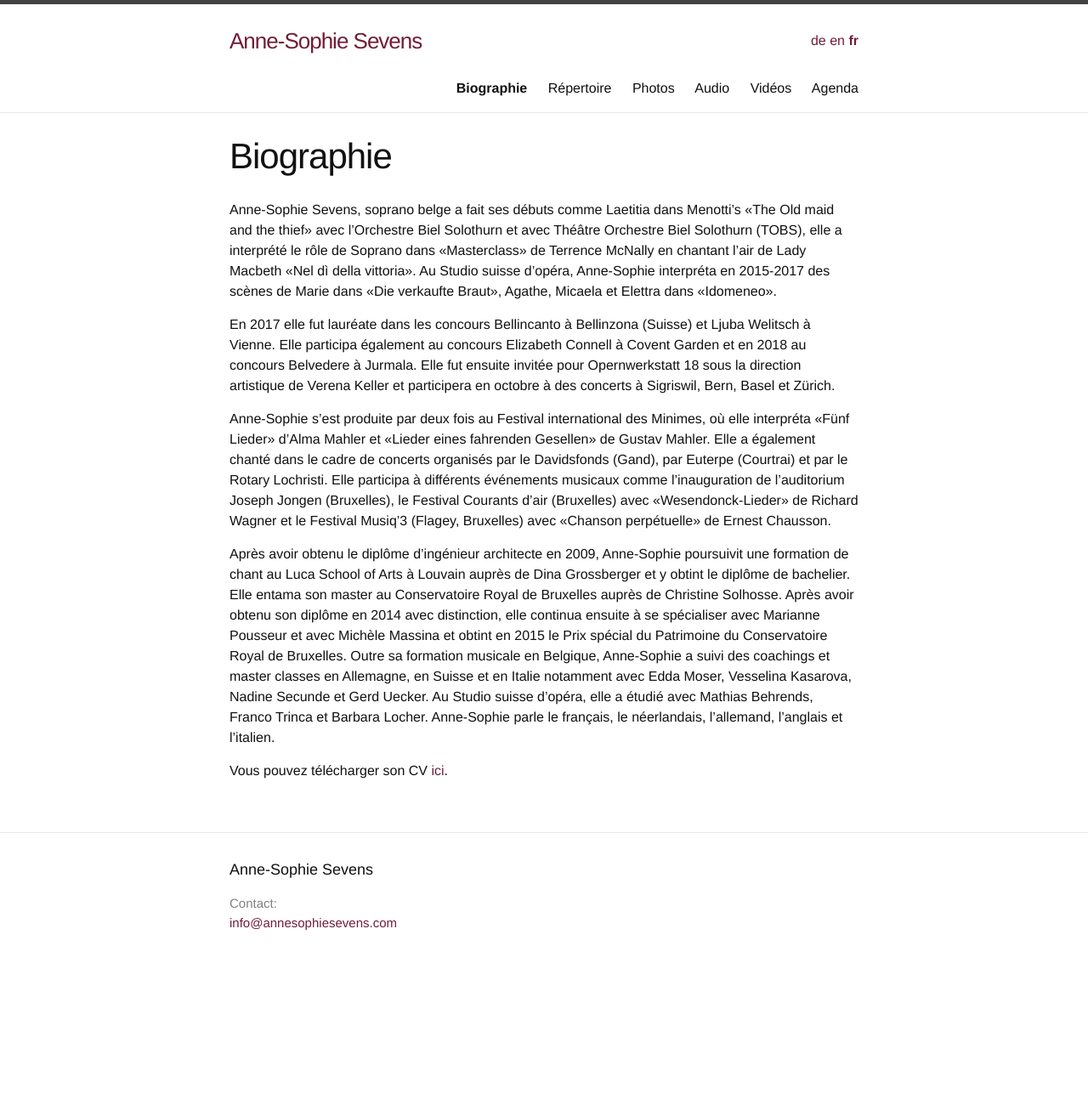
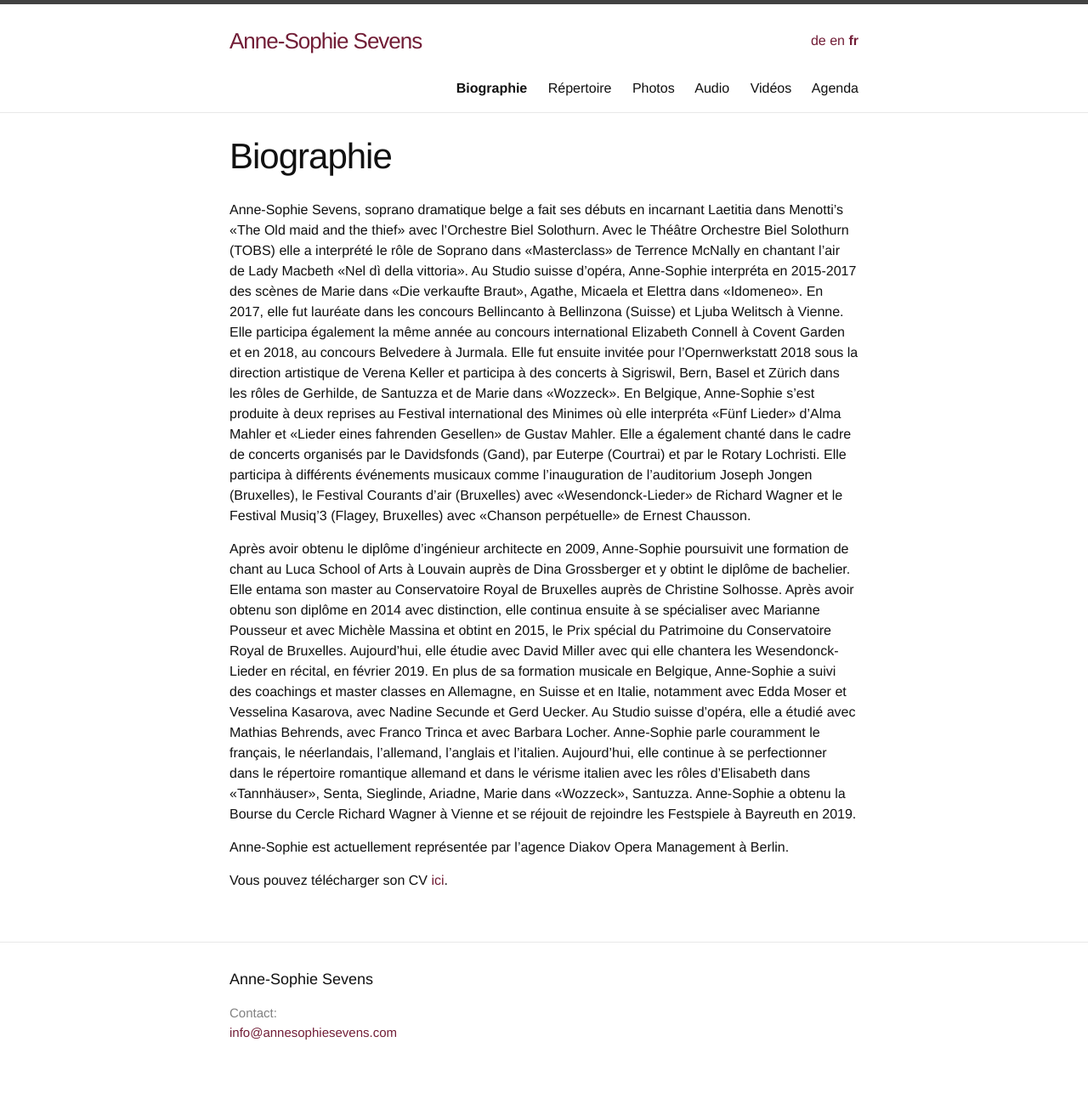
Before and after one commit to annesophie-sevens/annesophie-sevens.github.io, a Jekyll site: the page built from biography-fr.md, in a window 1280 px wide. Shown: the whole page at 85% size. Built offline with Jekyll 4.4.1, drawn with Linux system fonts in a browser that asks for light colours; before the commit the page ends 1157 px from its top, so only the background shows below that.

Commit message:
Update biography-fr.md

```diff
--- a/biography-fr.md
+++ b/biography-fr.md
@@ -6,14 +6,15 @@ lang: fr
 ref: biography
 
 ---
-Anne-Sophie Sevens, soprano belge a fait ses débuts comme Laetitia dans Menotti's «The Old maid and the thief» avec l'Orchestre Biel Solothurn et avec Théâtre Orchestre Biel Solothurn (TOBS), elle a interprété le rôle de Soprano dans «Masterclass» de Terrence McNally en chantant l'air de Lady Macbeth «Nel dì della vittoria». Au Studio suisse d'opéra, Anne-Sophie interpréta en 2015-2017 des scènes de Marie dans «Die verkaufte Braut», Agathe, Micaela et Elettra dans «Idomeneo».
+Anne-Sophie Sevens, soprano dramatique belge a fait ses débuts en incarnant Laetitia dans Menotti's «The Old maid and the thief» avec l'Orchestre Biel Solothurn.
+Avec le Théâtre Orchestre Biel Solothurn (TOBS) elle a interprété le rôle de Soprano dans «Masterclass» de Terrence McNally en chantant l'air de Lady Macbeth «Nel dì della vittoria». Au Studio suisse d'opéra, Anne-Sophie interpréta en 2015-2017 des scènes de Marie dans «Die verkaufte Braut», Agathe, Micaela et Elettra dans «Idomeneo».
+En 2017, elle fut lauréate dans les concours Bellincanto à Bellinzona (Suisse) et Ljuba Welitsch à Vienne. Elle participa également la même année au concours international Elizabeth Connell à Covent Garden et en 2018, au concours Belvedere à Jurmala. Elle fut ensuite invitée pour l'Opernwerkstatt 2018 sous la direction artistique de Verena Keller et participa à des concerts à Sigriswil, Bern, Basel et Zürich dans les rôles de Gerhilde, de Santuzza et de Marie dans «Wozzeck». En Belgique, Anne-Sophie s'est produite à deux reprises au Festival international des Minimes où elle interpréta «Fünf Lieder» d’Alma Mahler et «Lieder eines fahrenden Gesellen» de Gustav Mahler. Elle a également chanté dans le cadre de concerts organisés par le Davidsfonds (Gand), par Euterpe (Courtrai) et par le Rotary Lochristi. Elle participa à différents événements musicaux comme l’inauguration de l’auditorium Joseph Jongen (Bruxelles), le Festival Courants d’air (Bruxelles) avec «Wesendonck-Lieder» de Richard Wagner et le Festival Musiq’3 (Flagey, Bruxelles) avec «Chanson perpétuelle» de Ernest Chausson.
 
-En 2017 elle fut lauréate dans les concours Bellincanto à Bellinzona (Suisse) et Ljuba Welitsch à Vienne. Elle participa également au concours Elizabeth Connell à Covent Garden et en 2018 au concours Belvedere à Jurmala. Elle fut ensuite invitée pour Opernwerkstatt 18 sous la direction artistique de Verena Keller et participera en octobre à des concerts à Sigriswil, Bern, Basel et Zürich.
+Après avoir obtenu le diplôme d’ingénieur architecte en 2009, Anne-Sophie poursuivit une formation de chant au Luca School of Arts à Louvain auprès de Dina Grossberger et y obtint le diplôme de bachelier. Elle entama son master au Conservatoire Royal de Bruxelles auprès de Christine Solhosse. Après avoir obtenu son diplôme en 2014 avec distinction, elle continua ensuite à se spécialiser avec Marianne Pousseur et avec Michèle Massina et obtint en 2015, le Prix spécial du Patrimoine du Conservatoire Royal de Bruxelles. Aujourd’hui, elle étudie avec David Miller avec qui elle chantera les Wesendonck-Lieder en récital, en février 2019.
+En plus de sa formation musicale en Belgique, Anne-Sophie a suivi des coachings et master classes en Allemagne, en Suisse et en Italie, notamment avec Edda Moser et Vesselina Kasarova, avec Nadine Secunde et Gerd Uecker. Au Studio suisse d'opéra, elle a étudié avec Mathias Behrends, avec Franco Trinca et avec Barbara Locher.
+Anne-Sophie parle couramment le français, le néerlandais, l’allemand, l’anglais et l’italien. Aujourd’hui, elle continue à se perfectionner dans le répertoire romantique allemand et dans le vérisme italien avec les rôles d'Elisabeth dans «Tannhäuser», Senta, Sieglinde, Ariadne, Marie dans «Wozzeck», Santuzza. Anne-Sophie a obtenu la Bourse du Cercle Richard Wagner à Vienne et se réjouit de rejoindre les Festspiele à Bayreuth en 2019.
 
-Anne-Sophie s'est produite par deux fois au Festival international des Minimes, où elle interpréta «Fünf Lieder» d’Alma Mahler et «Lieder eines fahrenden Gesellen» de Gustav Mahler. Elle a également chanté dans le cadre de concerts organisés par le Davidsfonds (Gand), par Euterpe (Courtrai) et par le Rotary Lochristi. Elle participa à différents événements musicaux comme l’inauguration de l’auditorium Joseph Jongen (Bruxelles), le Festival Courants d’air (Bruxelles) avec «Wesendonck-Lieder» de Richard Wagner et le Festival Musiq’3 (Flagey, Bruxelles) avec «Chanson perpétuelle» de Ernest Chausson.
-
-Après avoir obtenu le diplôme d’ingénieur architecte en 2009, Anne-Sophie poursuivit une formation de chant au Luca School of Arts à Louvain auprès de Dina Grossberger et y obtint le diplôme de bachelier. Elle entama son master au Conservatoire Royal de Bruxelles auprès de Christine Solhosse. Après avoir obtenu son diplôme en 2014 avec distinction, elle continua ensuite à se spécialiser avec Marianne Pousseur et avec Michèle Massina et obtint en 2015 le Prix spécial du Patrimoine du Conservatoire Royal de Bruxelles.
-Outre sa formation musicale en Belgique, Anne-Sophie a suivi des coachings et master classes en Allemagne, en Suisse et en Italie notamment avec Edda Moser, Vesselina Kasarova, Nadine Secunde et Gerd Uecker. Au Studio suisse d'opéra, elle a étudié avec Mathias Behrends, Franco Trinca et Barbara Locher. Anne-Sophie parle le français, le néerlandais, l’allemand, l’anglais et l’italien.
+Anne-Sophie est actuellement représentée par l’agence Diakov Opera Management à Berlin.
 
 
 
```
